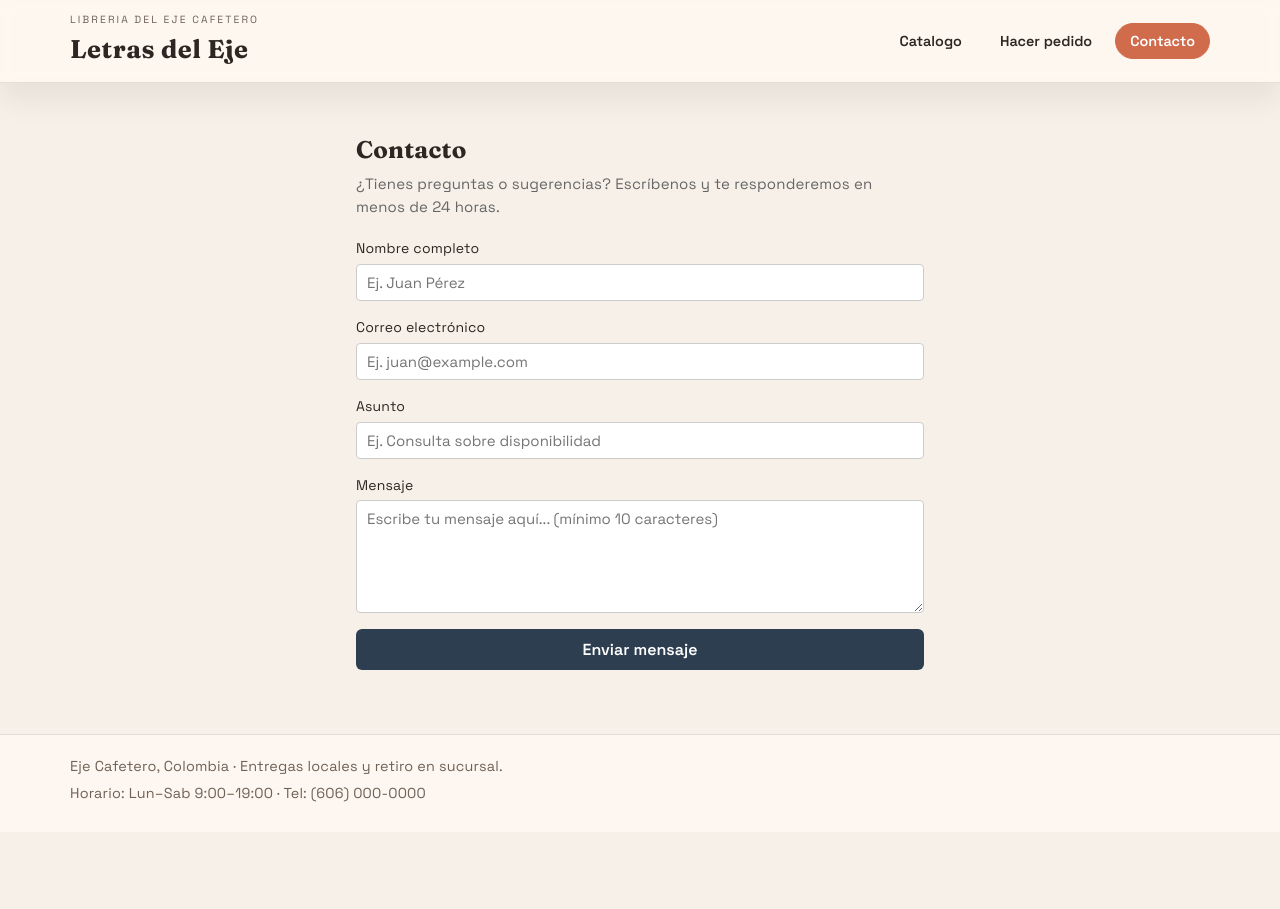
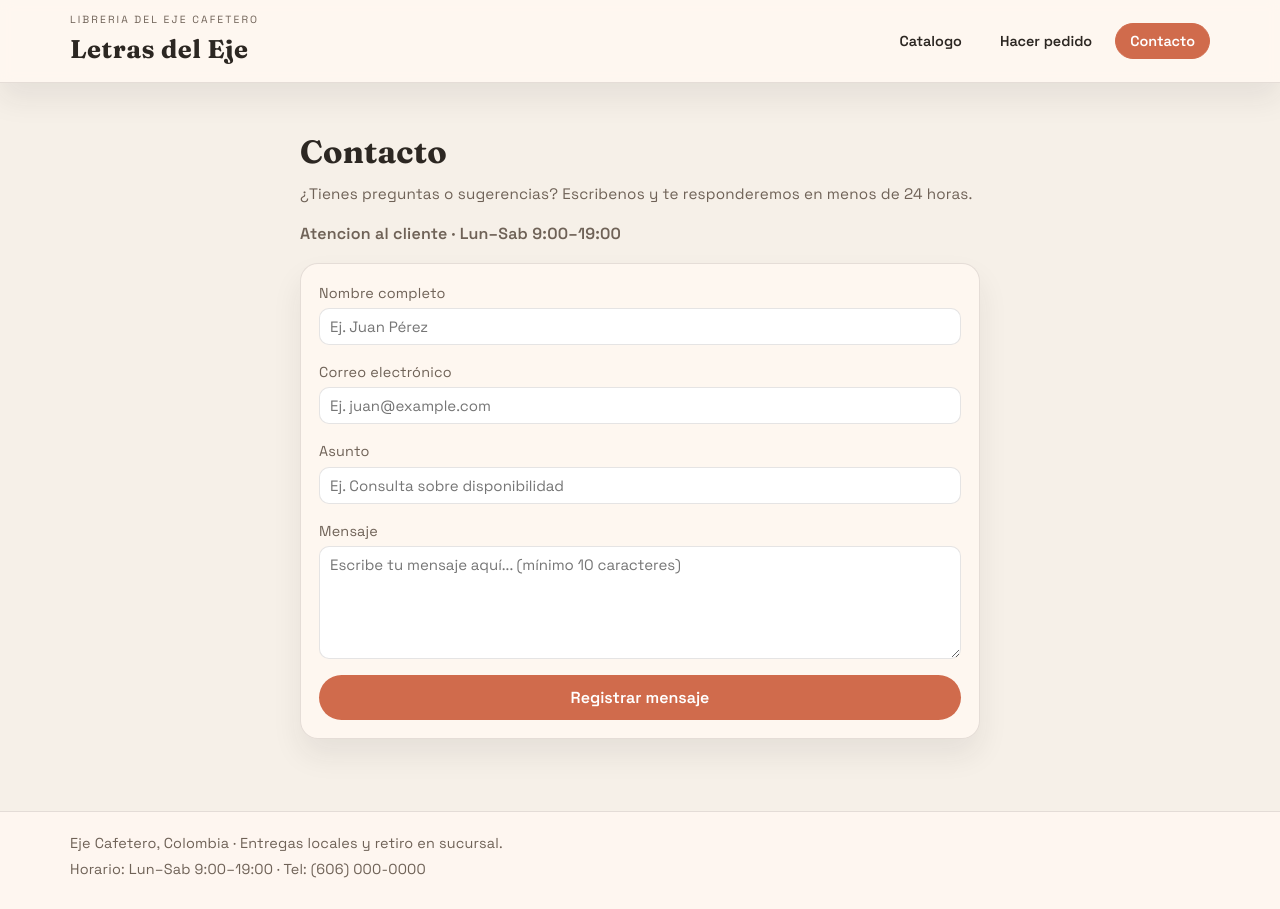
Before and after one commit to JuanJo0775/Parcial-1-ProgramacionWeb, a React (Vite) app: page / in a window 1280 px wide. Both pictures are taken after a click on the button "Contacto". Before the commit the page ends 832 px from the top, so only its background shows below. Built offline with nearby package versions, Linux system fonts and the light colour scheme.

Commit message:
feat: formulario de contacto

```diff
--- a/src/modules/contact/screens/ContactScreen.css
+++ b/src/modules/contact/screens/ContactScreen.css
@@ -1,75 +1,100 @@
 .contact {
-  padding: 16px;
-  max-width: 600px;
+  padding: 12px 0 24px;
+  max-width: 680px;
   margin: 0 auto;
+  display: grid;
+  gap: 16px;
 }
 
 .contact__title {
-  margin: 0 0 4px;
+  margin: 0;
+  font-size: clamp(1.5rem, 3vw, 2rem);
 }
 
 .contact__subtitle {
-  font-size: 0.9375rem;
-  color: #666;
-  margin: 0 0 20px;
+  font-size: 0.95rem;
+  color: var(--muted);
+  margin: 6px 0 0;
+}
+
+.contact__header {
+  display: flex;
+  align-items: flex-end;
+  justify-content: space-between;
+  gap: 16px;
+  flex-wrap: wrap;
+}
+
+.contact__meta {
+  margin: 0;
+  color: var(--muted);
+  font-weight: 600;
 }
 
 .contact__api-error {
   padding: 12px;
-  background: #ffebee;
-  border-radius: 6px;
-  color: #c0392b;
-  font-size: 0.875rem;
-  margin-bottom: 16px;
+  background: #ffe8e1;
+  border-radius: 12px;
+  color: #b63b2e;
+  font-size: 0.9rem;
+  border: 1px solid rgba(182, 59, 46, 0.2);
 }
 
 .contact__form {
   display: flex;
   flex-direction: column;
   gap: 16px;
+  padding: 18px;
+  background: var(--surface);
+  border-radius: 18px;
+  border: 1px solid var(--border);
+  box-shadow: var(--shadow-soft);
 }
 
 .contact__field {
   display: flex;
   flex-direction: column;
   gap: 4px;
-  font-size: 0.875rem;
+  font-size: 0.9rem;
+  color: var(--muted);
 }
 
 .contact__field input,
 .contact__field textarea {
   padding: 8px 10px;
-  border: 1px solid #ccc;
-  border-radius: 4px;
+  border: 1px solid var(--border);
+  border-radius: 10px;
   font-size: 0.9375rem;
   font-family: inherit;
   resize: vertical;
+  color: var(--ink);
+  background: #fff;
 }
 
 .contact__field input:focus,
 .contact__field textarea:focus {
   outline: none;
-  border-color: #2c3e50;
+  border-color: var(--accent);
 }
 
 .contact__field-error {
-  color: #c0392b;
+  color: #b63b2e;
   font-size: 0.75rem;
 }
 
 .contact__submit-btn {
-  padding: 10px 20px;
-  background: #2c3e50;
+  padding: 12px 20px;
+  background: var(--accent);
   color: #fff;
   border: none;
-  border-radius: 6px;
+  border-radius: 999px;
   font-size: 1rem;
   font-weight: 600;
   cursor: pointer;
 }
 
 .contact__submit-btn:hover:not(:disabled) {
-  background: #34495e;
+  filter: brightness(0.95);
 }
 
 .contact__submit-btn:disabled {
@@ -80,35 +105,45 @@
 .contact__success {
   text-align: center;
   padding: 32px 16px;
-  background: #e8f5e9;
-  border-radius: 12px;
+  background: #e9f5ee;
+  border-radius: 16px;
+  border: 1px solid rgba(31, 122, 74, 0.2);
 }
 
 .contact__success-title {
   margin: 0 0 12px;
-  color: #27ae60;
+  color: #1f7a4a;
 }
 
 .contact__ticket {
-  font-family: monospace;
-  font-size: 1.125rem;
+  font-family: ui-monospace, Consolas, monospace;
+  font-size: 1.05rem;
   margin: 0 0 8px;
+  color: var(--ink);
 }
 
 .contact__success p {
   margin: 0 0 16px;
-  color: #555;
+  color: var(--muted);
 }
 
 .contact__reset-btn {
-  padding: 8px 20px;
-  background: #fff;
-  border: 1px solid #2c3e50;
-  border-radius: 6px;
+  padding: 10px 20px;
+  background: transparent;
+  border: 1px solid var(--border);
+  border-radius: 999px;
   cursor: pointer;
-  font-size: 0.9375rem;
+  font-size: 0.95rem;
+  font-weight: 600;
 }
 
 .contact__reset-btn:hover {
-  background: #f0f0f0;
+  background: var(--accent-soft);
+  border-color: var(--accent);
 }
+
+@media (max-width: 720px) {
+  .contact__header {
+    align-items: flex-start;
+  }
+}
--- a/src/modules/contact/screens/ContactScreen.tsx
+++ b/src/modules/contact/screens/ContactScreen.tsx
@@ -43,29 +43,38 @@ export const ContactScreen = () => {
 
   if (confirmation) {
     return (
-      <div className="contact">
+      <section className="contact" aria-labelledby="contact-success-title">
         <div className="contact__success">
-          <h2 className="contact__success-title">Mensaje enviado</h2>
+          <h2 id="contact-success-title" className="contact__success-title">Mensaje enviado</h2>
           <p className="contact__ticket">
             <strong>Ticket:</strong> {confirmation.ticketId}
           </p>
           <p>{confirmation.message}</p>
-          <button className="contact__reset-btn" onClick={handleReset}>
-            Enviar otro mensaje
+          <button className="contact__reset-btn" type="button" onClick={handleReset}>
+            Registrar otro mensaje
           </button>
         </div>
-      </div>
+      </section>
     );
   }
 
   return (
-    <div className="contact">
-      <h2 className="contact__title">Contacto</h2>
-      <p className="contact__subtitle">
-        ¿Tienes preguntas o sugerencias? Escríbenos y te responderemos en menos de 24 horas.
-      </p>
+    <section className="contact" aria-labelledby="contact-title">
+      <header className="contact__header">
+        <div>
+          <h2 id="contact-title" className="contact__title">Contacto</h2>
+          <p className="contact__subtitle">
+            ¿Tienes preguntas o sugerencias? Escribenos y te responderemos en menos de 24 horas.
+          </p>
+        </div>
+        <p className="contact__meta">Atencion al cliente · Lun–Sab 9:00–19:00</p>
+      </header>
 
-      {error && <div className="contact__api-error">{error}</div>}
+      {error && (
+        <div className="contact__api-error" role="alert">
+          No pudimos enviar el mensaje. Intenta de nuevo. {error}
+        </div>
+      )}
 
       <form className="contact__form" onSubmit={handleSubmit} noValidate>
         <label className="contact__field">
@@ -75,6 +84,7 @@ export const ContactScreen = () => {
             value={form.fullName}
             onChange={(e) => handleChange('fullName', e.target.value)}
             placeholder="Ej. Juan Pérez"
+            autoComplete="name"
           />
           {fieldErrors.fullName && <span className="contact__field-error">{fieldErrors.fullName}</span>}
         </label>
@@ -86,6 +96,7 @@ export const ContactScreen = () => {
             value={form.email}
             onChange={(e) => handleChange('email', e.target.value)}
             placeholder="Ej. juan@example.com"
+            autoComplete="email"
           />
           {fieldErrors.email && <span className="contact__field-error">{fieldErrors.email}</span>}
         </label>
@@ -113,9 +124,9 @@ export const ContactScreen = () => {
         </label>
 
         <button type="submit" className="contact__submit-btn" disabled={isLoading}>
-          {isLoading ? 'Enviando...' : 'Enviar mensaje'}
+          {isLoading ? 'Registrando mensaje...' : 'Registrar mensaje'}
         </button>
       </form>
-    </div>
+    </section>
   );
 };
```
